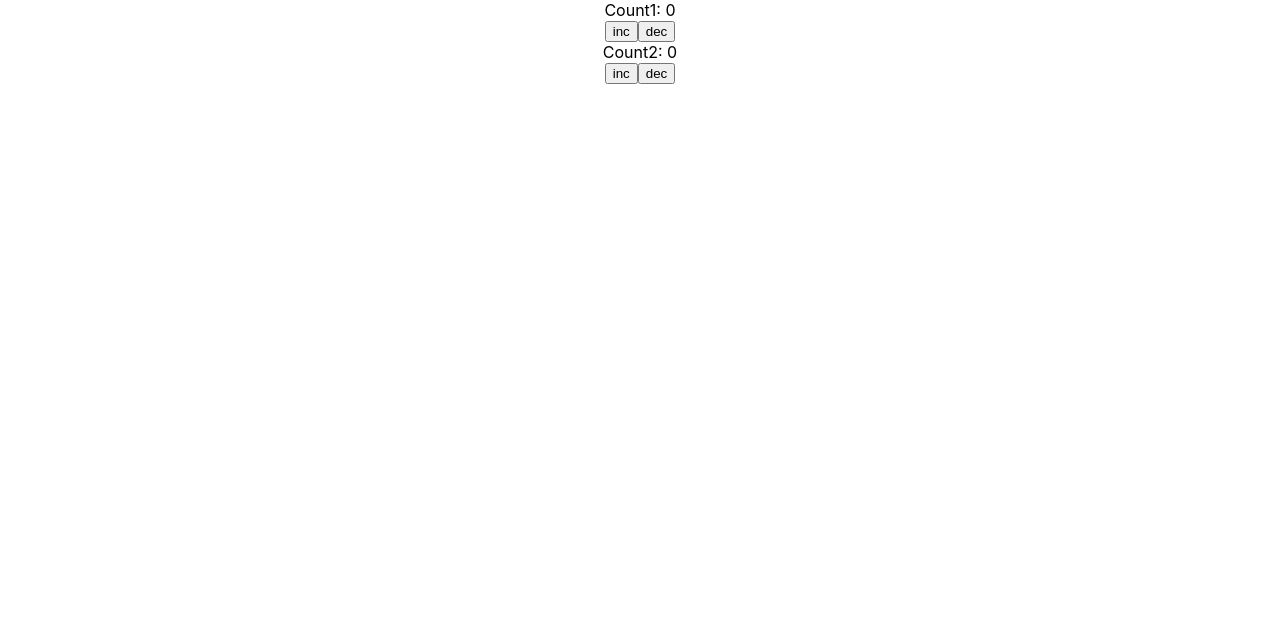
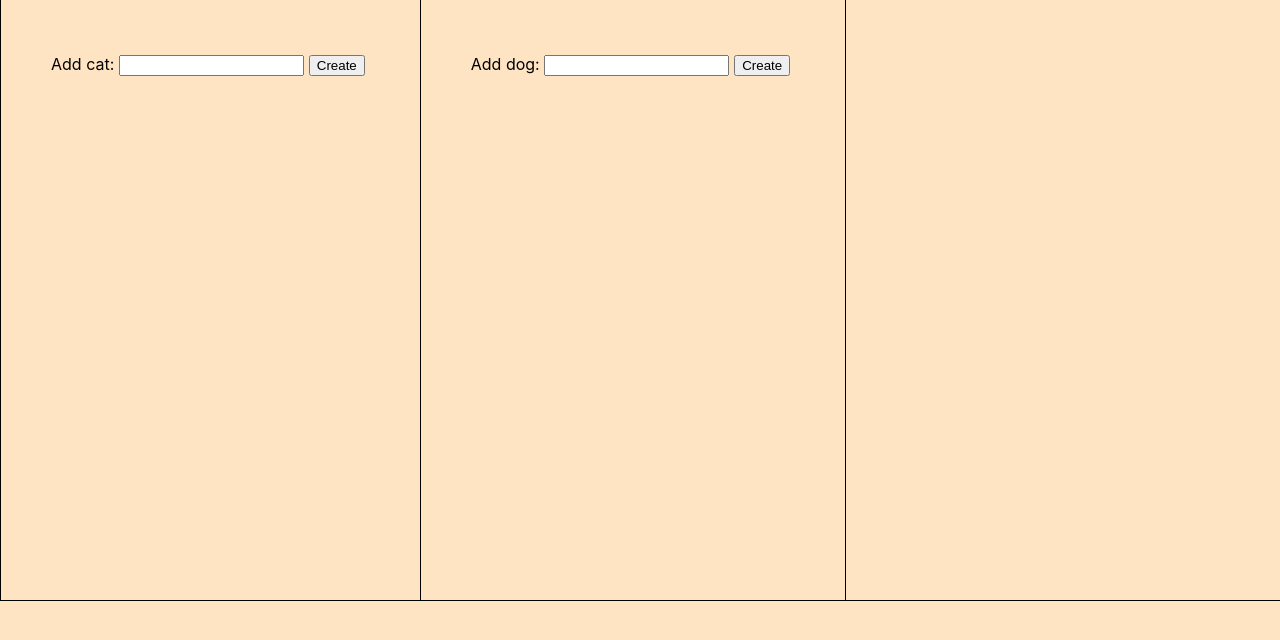
Before and after one commit to Keyn1991/lessons-to-react, a React (Create React App) app: page / in a window 1280 px wide. Shown: the top 640 px of the page. Built offline with nearby package versions, Linux system fonts and the light colour scheme.

Commit message:
home-work-5 part2

```diff
--- a/src/App.js
+++ b/src/App.js
@@ -1,51 +1,12 @@
+import './App.css';
 
-import './App.css';
-import {useReducer} from "react";
+import {CatComponent} from "./components/CatComponents/CatComponent";
 
 function App() {
 
-  const reducer = (state, action) => {
-  switch (action.type) {
-    case 'INC1':
-      return {...state, count1:  state.count1+1}
-    case 'DEC1':
-      return {...state, count1:  state.count1-1}
-
-    case 'INC2':
-      return {...state, count2:  state.count2+1}
-    case 'DEC2':
-      return {...state, count2:  state.count2-1}
-
-
-
-
-    default:
-      return {...state}
-}
-  };
-
-  const initValue = () => (
-          {count1:0, count2:0}
-      );
-
-  const [state, dispatch] = useReducer(reducer, null, initValue);
-
-  return (
-    <div className="App">
-      <div>
-        Count1: {state.count1}
-      </div>
-      <button onClick={()=> dispatch({type:'INC1'})}>inc</button>
-      <button onClick={()=> dispatch({type:'DEC1'})}>dec</button>
-      <div>
-        Count2: {state.count2}
-
-      </div>
-      <button onClick={()=> dispatch({type:'INC2'})}>inc</button>
-      <button onClick={()=> dispatch({type:'DEC2'})}>dec</button>
-
-    </div>
-  );
+    return (
+     <CatComponent/>
+    );
 }
 
 export default App;
--- a/src/components/CatComponents/CatComponent.js
+++ b/src/components/CatComponents/CatComponent.js
@@ -0,0 +1,55 @@
+import React, {useReducer, useRef} from 'react';
+
+import './style.css'
+import {reducer} from "../reducer/CatReducer";
+
+const CatComponent = () => {
+
+    const [state, dispatch] = useReducer(reducer, {cats: [], dogs: []});
+
+    const catIn = useRef()
+    const dogIn = useRef()
+
+    const createCat = () => {
+        dispatch({type: "addCat", payload: catIn.current.value})
+    };
+    const createDog = () => {
+        dispatch({type: "addDog", payload: dogIn.current.value})
+    };
+
+    return (
+        <div>
+
+            <div className={'main'} >
+                <div className={'cat-card'}>
+                    <label>Add cat: <input type="text" ref={catIn}/></label>
+                    <button onClick={createCat}>Create</button>
+                    {
+                        state.cats.map(cat => (
+                            <div key={cat.id} className={'cat'}>
+                                {cat.name}
+                                <button onClick={() => dispatch({type: "deleteCat", payload: cat.id})}>Delete</button>
+                            </div>))
+                    }
+                </div>
+
+                <div className={'dog-card'}>
+                    <label>Add dog: <input type="text" ref={dogIn}/></label>
+                    <button onClick={createDog}>Create</button>
+                    {
+                        state.dogs.map(dog => (
+                            <div key={dog.id} className={'dog'}>
+                                {dog.name}
+                                <button onClick={() => dispatch({type: "deleteDog", payload: dog.id})}>Delete</button>
+                            </div>))
+                    }
+
+                </div>
+
+            </div>
+
+        </div>
+    );
+};
+
+export {CatComponent};
--- /dev/null
+++ b/src/components/CatComponents/index.js
@@ -0,0 +1,2 @@
+export * from './CatComponent'
+export * from './style.css'
--- /dev/null
+++ b/src/components/CatComponents/style.css
@@ -0,0 +1,31 @@
+body {
+    background-color: bisque;}
+
+.main {
+
+    display: flex;
+    background-color: bisque;
+    border-bottom: 1px solid black;
+}
+.cat-card {
+    padding: 50px;
+    border-left: 1px solid black;
+
+
+}
+.dog-card {
+    border-left: 1px solid black;
+    border-right: 1px solid black;
+    height: 500px;
+    padding: 50px;
+}
+
+button {
+    margin: 5px;
+}
+.dog {
+    margin-left: 44px;
+}
+.cat {
+    margin-left: 24px;
+}
--- /dev/null
+++ b/src/components/reducer/CatReducer.js
@@ -0,0 +1,21 @@
+import React, {useReducer, useRef} from 'react';
+
+    const reducer = (state, action) => {
+        const {type, payload} = action;
+
+        switch (type) {
+            case "addCat":
+                return {...state, cats: [...state.cats, {name: payload, id: Date.now()}]};
+            case "deleteCat":
+                return {...state, cats: state.cats.filter(cat => cat.id !== payload)};
+            case "addDog":
+                return {...state, dogs: [...state.dogs, {name: payload, id: Date.now()}]};
+            case "deleteDog":
+                return {...state, dogs: state.dogs.filter(dog => dog.id !== payload)};
+            default:
+
+                return state;
+        }
+    }
+
+export {reducer};
--- /dev/null
+++ b/src/components/reducer/index.js
@@ -0,0 +1 @@
+export * from './CatReducer'
--- a/src/index.js
+++ b/src/index.js
@@ -2,7 +2,6 @@ import React from 'react';
 import ReactDOM from 'react-dom/client';
 import './index.css';
 import App from './App';
-
 
 const root = ReactDOM.createRoot(document.getElementById('root'));
 root.render(
```
Also changed, not shown: src/components/UserComponents/UserComponent.js (deleted, +0 -13 lines), src/components/UsersComponents/UserComponent.js (deleted, +0 -13 lines).
